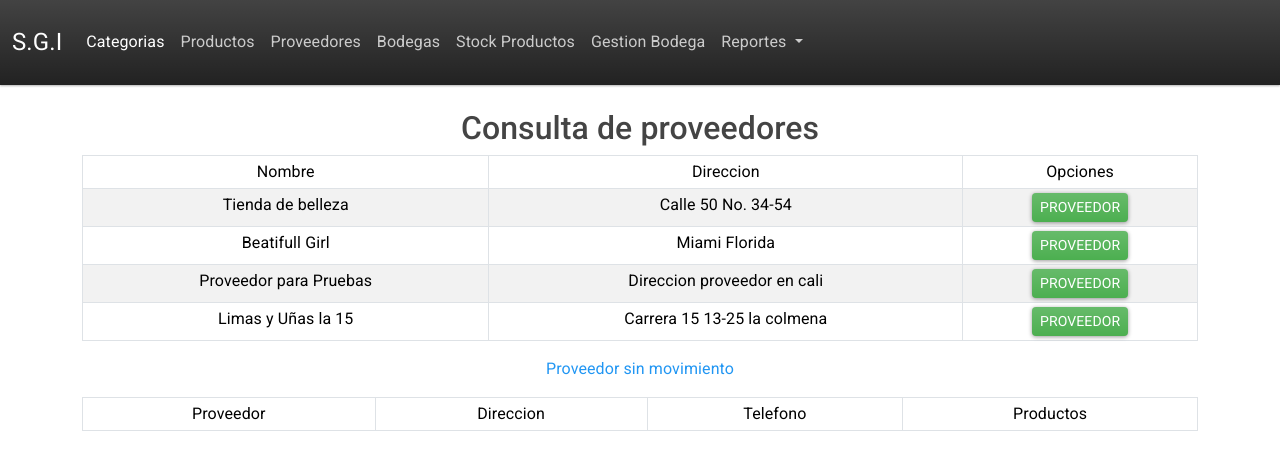
After one commit to nhzamorano/SistemaGestionInventario, a Flask app: page /listar_proveedores in a window 1280 px wide. The commit adds this page. Shown: the top 470 px of the page. Run offline with Flask 3, Linux system fonts and the light colour scheme; data comes from the database, SQL or seed files in the repository; some libraries are stand-ins or nearby versions.

Commit message:
Consultas creadas

```diff
--- a/app.py
+++ b/app.py
@@ -91,6 +91,17 @@ def delete_categoria(id):
     flash('Categoria removida exitosamente')
     return redirect(url_for('categorias'))
 
+@app.route('/listar_cateorias')
+def listar_categorias():
+    lista=categoria.listar_categorias()
+    return render_template('consulta_categorias.html',categorias=lista)
+
+@app.route('/consultar_categoria_item/<id>')
+def consulta_categoria_item(id):
+    data=categoria.consultar_categoria(id)
+    print(data)
+    return render_template('consulta_categorias.html',detalles=data)
+
 
 #Modulo Productos
 @app.route('/productos')
@@ -181,6 +192,23 @@ def consulta_producto_item(id):
     print(data)
     return render_template('consulta_productos.html',detalles=data)
 
+@app.route('/test')
+def test():
+    data = producto.listar_productos_nombre()
+    #print(data)
+    return render_template('test.html',productos=data)
+
+@app.route('/buscar_prod/<id>',methods=['POST'])
+def buscar_prod(id):
+    if request.method == 'POST':
+        #print(id)
+        data = producto.consultar_producto(id)
+        print(id)
+        return render_template('test1.html',detalles=data)
+
+
+
+
 
 
 
@@ -225,6 +253,17 @@ def delete_proveedor(id):
     flash("Proveedor eliminado con exito")
     return redirect(url_for('proveedores'))
 
+@app.route('/listar_proveedores')
+def listar_proveedores():
+    data = proveedor.listar_proveedores()
+    return render_template('consulta_proveedores.html',proveedores=data)
+
+@app.route('/consultar_proveedor_item/<id>')
+def consultar_proveedor_item(id):
+    data=proveedor.consultar_proveedor(id)
+    print(data)
+    return render_template('consulta_proveedores.html',detalles=data)
+
 #Bodegas
 @app.route('/bodegas')
 def bodegas():
@@ -263,6 +302,11 @@ def delete_bodega(id):
     bodega.eliminar_bodega(id)
     flash('Bodega eliminada exitosamente')
     return redirect(url_for('bodegas'))
+
+@app.route('/gestion_bodega')
+def gestion_bodega():
+    pass
+
 
 #Stock de productos
 @app.route('/stock')
@@ -308,6 +352,18 @@ def total_stock():
     print(total)
     return render_template('valor_stock.html',total=total[0])
 
+@app.route('/totales_stock')
+def totales_stock():
+    total=stk.total_stock()
+    total_cat = stk.total_stock_categoria()
+    total_prov = stk.total_stock_proveedor()
+    print(total_prov)
+    return render_template('totales_stock.html',total=total[0],total_cat=total_cat,total_prov=total_prov)
+
+
+
+
+
 
 
 
--- a/proveedores.py
+++ b/proveedores.py
@@ -7,8 +7,8 @@ class Proveedores:
 
     def listar_proveedores(self):
         self.cursor.execute("SELECT * FROM proveedores")
-        self.productos = self.cursor.fetchall()
-        return self.productos
+        self.proveedores = self.cursor.fetchall()
+        return self.proveedores
 
     def agregar_proveedor(self,nombre,direccion,telefono,fecha):
         self.cursor.execute("INSERT INTO proveedores(nombre,direccion,telefono,fecha_creacion) VALUES(?,?,?,?)",(nombre,direccion,telefono,fecha))
@@ -32,3 +32,17 @@ class Proveedores:
     def eliminar_proveedor(self,id):
         self.cursor.execute("DELETE FROM proveedores WHERE id_proveedor = {0}".format(id))
         self.conexion.commit()
+
+
+    def consultar_proveedor(self,id):
+        self.cursor.execute("""
+            SELECT pr.id_proveedor,pr.nombre,pr.direccion,pr.telefono,
+            pp.id_proveedor, pp.id_producto, p.nombre
+            FROM proveedores pr, proveedor_producto pp
+            INNER JOIN productos p
+            ON pr.id_proveedor = pp.id_proveedor
+            AND pp.id_producto = p.id_producto
+            WHERE pr.id_proveedor = ?
+            """,(id,))
+        self.data = self.cursor.fetchall()
+        return self.data
--- a/templates/base.html
+++ b/templates/base.html
@@ -31,16 +31,19 @@
               <li class="nav-item">
                 <a class="nav-link " href="/stock" >Stock Productos</a>
               </li>
+              <li class="nav-item">
+                <a class="nav-link " href="#" >Gestion Bodega</a>
+              </li>
               <li class="nav-item dropdown">
                 <a class="nav-link dropdown-toggle" href="#" id="navbarDropdown" role="button" data-bs-toggle="dropdown" aria-expanded="false">
                   Reportes
                 </a>
                 <ul class="dropdown-menu" aria-labelledby="navbarDropdown">
                   <li><a class="dropdown-item" href="/consultar_productos">Consultar Producto</a></li>
-                  <li><a class="dropdown-item" href="#">Consultar Categoria</a></li>
-                  <li><a class="dropdown-item" href="#">Consultar Proveedor</a></li>
+                  <li><a class="dropdown-item" href="/listar_cateorias">Consultar Categoria</a></li>
+                  <li><a class="dropdown-item" href="/listar_proveedores">Consultar Proveedor</a></li>
                   <li><a class="dropdown-item" href="#">Consultar Bodega</a></li>
-                  <li><a class="dropdown-item" href="#">Generar informe de stock</a></li>
+                  <li><a class="dropdown-item" href="/totales_stock">Generar informe de stock</a></li>
                 </ul>
               </li>
             </ul>
--- /dev/null
+++ b/templates/consulta_proveedores.html
@@ -0,0 +1,60 @@
+{% extends 'base.html' %}
+{% block contenido %}
+    <h2>Consulta de proveedores</h2>
+    <div class="row">
+        <div class="col-md-12">
+            <table class="table table-striped table-bordered sm-white table-sm">
+                <thead>
+                    <tr>
+                        <td>Nombre</td>
+                        <td>Direccion</td>
+                        <td>Opciones</td>
+                    </tr>
+                </thead>
+                <tbody>
+                {% if proveedores %}
+                    {% for proveedor in proveedores %}
+                        <tr>
+                            <td>{{ proveedor.1 }}</td>
+                            <td>{{ proveedor.2 }}</td>
+                            <td>
+                                <a href="/consultar_proveedor_item/{{proveedor.0}}" class="btn btn-success btn-sm">Proveedor</a>
+                            </td>
+                        </tr>
+                    {% endfor %}
+                {% endif %}
+                </tbody>
+            </table>
+        </div>
+    </div>
+    <div class="row">
+        <div class="col-md-12">
+            <table class="table table-striped table-bordered sm-white table-sm">
+                    <thead>
+                        <tr>
+                            <td>Proveedor</td>
+                            <td>Direccion </td>
+                            <td>Telefono</td>
+                            <td>Productos</td>
+                        </tr>
+                    </thead>
+                    <tbody>
+                        {% if detalles %}
+                            {% for detalle in detalles %}
+                                <tr>
+                                    <td>{{ detalle.1 }}</td>
+                                    <td>{{ detalle.2 }}</td>
+                                    <td>{{ detalle.3 }}</td>
+                                    <td>{{ detalle.6 }}</td>
+                                </tr>
+                            {% endfor %}
+                        {% else %}
+                            <p class="text-center text-primary">Proveedor sin movimiento</p>
+                        {% endif %}
+
+                    </tbody>
+            </table>
+        </div>
+    </div>
+
+{% endblock %}
```
Also changed, not shown: categorias.py (+12 -0 lines), stock.py (+36 -0 lines), templates/consulta_categorias.html (added, +58 -0 lines), templates/test.html (added, +8 -0 lines), templates/test1.html (added, +11 -0 lines), templates/totales_stock.html (added, +18 -0 lines).
